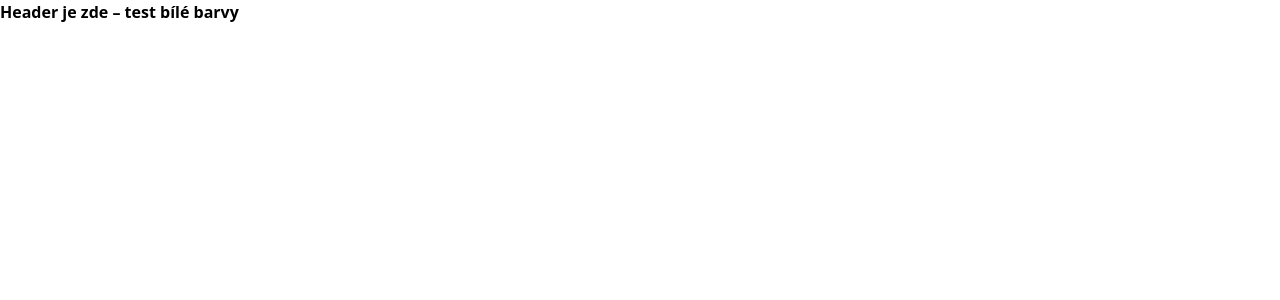
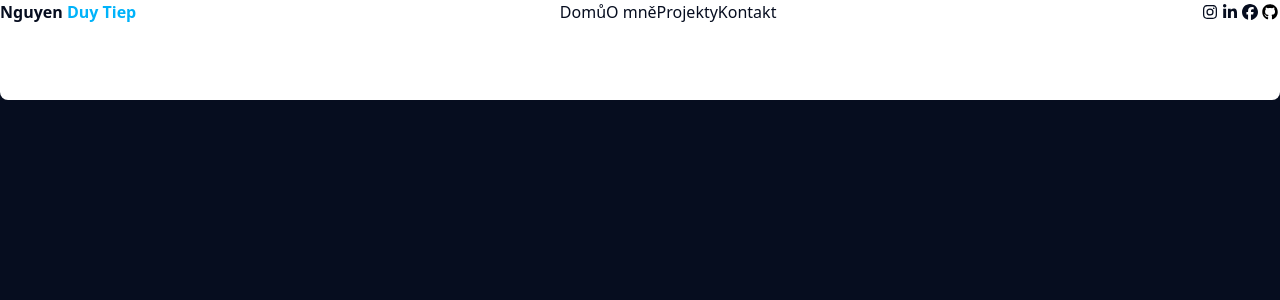
Before and after one commit to dtnguyen5/web-portfolio-2025, a Next.js app: page / in a window 1280 px wide. Shown: the top 300 px of the page. Built offline with nearby package versions, Linux system fonts and the light colour scheme.

Commit message:
second commit

```diff
--- a/package.json
+++ b/package.json
@@ -10,6 +10,7 @@
   },
   "dependencies": {
     "@fortawesome/fontawesome-svg-core": "^7.0.0",
+    "@fortawesome/free-brands-svg-icons": "^7.0.0",
     "@fortawesome/free-solid-svg-icons": "^7.0.0",
     "@fortawesome/react-fontawesome": "^0.2.3",
     "@tailwindcss/postcss": "^4.1.11",
--- a/src/app/globals.css
+++ b/src/app/globals.css
@@ -1,7 +1,10 @@
+
+@import url('https://fonts.googleapis.com/css2?family=Poppins:wght@400;700&family=Inter:wght@400;700&display=swap');
 @import "tailwindcss";
 
 :root{
   --dark-blue: #060D1F;
+  --light-blue: #00B3FA;
   --bila: #FFFFFF;
   --poppins: font-family('Poppins', sans-serif);
   --inter: font-family('Inter', sans-serif);
@@ -12,3 +15,13 @@
   padding: 0;
   box-sizing: border-box;
 }
+
+/* Header.tsx */
+.Tittle-1, Tittle-2{
+  font-family: var(--poppins);
+}
+
+/* Navbar.tsx */
+.Button-navigation, .Mobile-navigation{
+  font-family: var(--poppins);
+}
--- a/src/app/page.tsx
+++ b/src/app/page.tsx
@@ -6,7 +6,7 @@ const HomePage = () => {
 
   return (
 
-    <div className="min-h-screen w-full bg-var(--dark-blue)">
+    <div className="min-h-screen w-full bg-[var(--dark-blue)]">
 
       <Header />
 
--- a/src/components/Header.tsx
+++ b/src/components/Header.tsx
@@ -1,18 +1,41 @@
 import React from 'react';
 import { FontAwesomeIcon } from '@fortawesome/react-fontawesome';
+import { faInstagram, faLinkedinIn, faFacebook, faGithub } from '@fortawesome/free-brands-svg-icons';
+import Navbar from './Navbar';
 
 
 
 const Header: React.FC = () => {
   return (
 
-    <header className="bg-[var(--bila)] h-25 w-full rounded-b-lg">
+    <header className="bg-[var(--bila)] h-25 w-full rounded-b-lg relative">
       <div className="max-w-7xl mx-auto px-4 sm:px-6 lg:px-8">
         <div className="flex justify-between items-center py-4">
           {/* Title */}
           <div>
-            <span className="text-black font-bold">Header je zde – test bílé barvy</span>
+            <span className=" Tittle-1 text-[var(--dark-blue)] font-bold">Nguyen </span>
+            <span className=" Tittle-2 text-[var(--light-blue)] font-bold">Duy Tiep</span>
           </div>
+
+          {/* Desktop navigation */}
+          <Navbar />
+
+          {/* Desktop Social Icons */}
+          <div className="hidden md:flex items-center space-x-4">
+            <a href="#" className="text-[var(--dark-blue)] hover:text-[var(--light-blue)] transition-colors">
+              <FontAwesomeIcon icon={faInstagram} className="w-5 h-5" />
+            </a>
+            <a href="#" className="text-[var(--dark-blue)] hover:text-[var(--light-blue)] transition-colors">
+              <FontAwesomeIcon icon={faLinkedinIn} className="w-5 h-5" />
+            </a>
+            <a href="#" className="text-[var(--dark-blue)] hover:text-[var(--light-blue)] transition-colors">
+              <FontAwesomeIcon icon={faFacebook} className="w-5 h-5" />
+            </a>
+            <a href="#" className="text-[var(--dark-blue)]e hover:text-[var(--light-blue)] transition-colors">
+              <FontAwesomeIcon icon={faGithub} className="w-5 h-5" />
+            </a>
+          </div>
+
         </div>
       </div>
     </header>
--- a/src/components/Navbar.tsx
+++ b/src/components/Navbar.tsx
@@ -0,0 +1,57 @@
+"use client";
+import { useState } from 'react';
+
+const Navbar = () => {
+  const [isMenuOpen, setIsMenuOpen] = useState(false);
+  const navItems = ['Domů', 'O mně', 'Projekty', 'Kontakt'];
+
+  return (
+    <>
+      {/* Desktop Navigation */}
+      <nav className="hidden md:flex items-center space-x-8">
+        {navItems.map((item) => (
+          <button
+            key={item}
+            className="Button-navigation text-[var(--dark-blue)] hover:bg-[var(--light-blue)] hover:text-[var(--bila)] px-4 py-2 rounded-lg transition-all duration-300"
+          >
+            {item}
+          </button>
+        ))}
+      </nav>
+
+      {/* Mobile Menu Button */}
+      <button
+        className="md:hidden text-[var(--dark-blue)]"
+        onClick={() => setIsMenuOpen(!isMenuOpen)}
+      >
+        {isMenuOpen ? (
+          <svg className="w-6 h-6" fill="none" stroke="currentColor" viewBox="0 0 24 24">
+            <path strokeLinecap="round" strokeLinejoin="round" strokeWidth={2} d="M6 18L18 6M6 6l12 12" />
+          </svg>
+        ) : (
+          <svg className="w-6 h-6" fill="none" stroke="currentColor" viewBox="0 0 24 24">
+            <path strokeLinecap="round" strokeLinejoin="round" strokeWidth={2} d="M4 6h16M4 12h16M4 18h16" />
+          </svg>
+        )}
+      </button>
+
+      {/* Mobile Menu */}
+      {isMenuOpen && (
+        <div className="absolute top-full left-0 right-0 md:hidden bg-[var(--bila)] border-t border-gray-200 z-50">
+          <nav className="flex flex-col space-y-2 py-4 px-4">
+            {navItems.map((item) => (
+              <button
+                key={item}
+                className="Mobile-navigation text-[var(--dark-blue)] hover:bg-[var(--light-blue)] hover:text-[var(--bila)] px-4 py-2 rounded-lg transition-all duration-300 text-left"
+              >
+                {item}
+              </button>
+            ))}
+          </nav>
+        </div>
+      )}
+    </>
+  );
+};
+
+export default Navbar;
```
Also changed, not shown: 1 other file (tests, documents, lock files or other folders).
